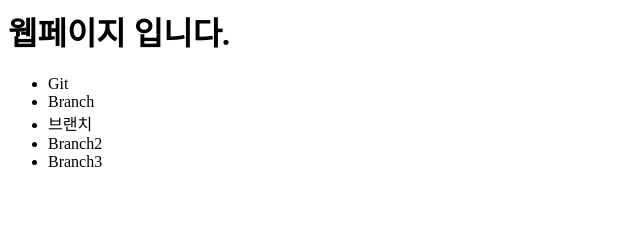
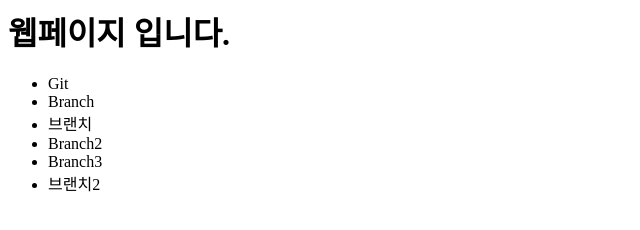
Before and after one commit to swift0507/git_test, a plain HTML site: page index.html in a window 1280 px wide. Shown: the full height of the page, 0-640 px from the left. Drawn offline with Linux system fonts and the light colour scheme.

Commit message:
브랜치2 추가

```diff
--- a/index.html
+++ b/index.html
@@ -12,6 +12,7 @@
             <li>브랜치</li>
             <li>Branch2</li>
             <li>Branch3</li>
+            <li>브랜치2</li>
         </ul>
     </body>
 </html>
```
